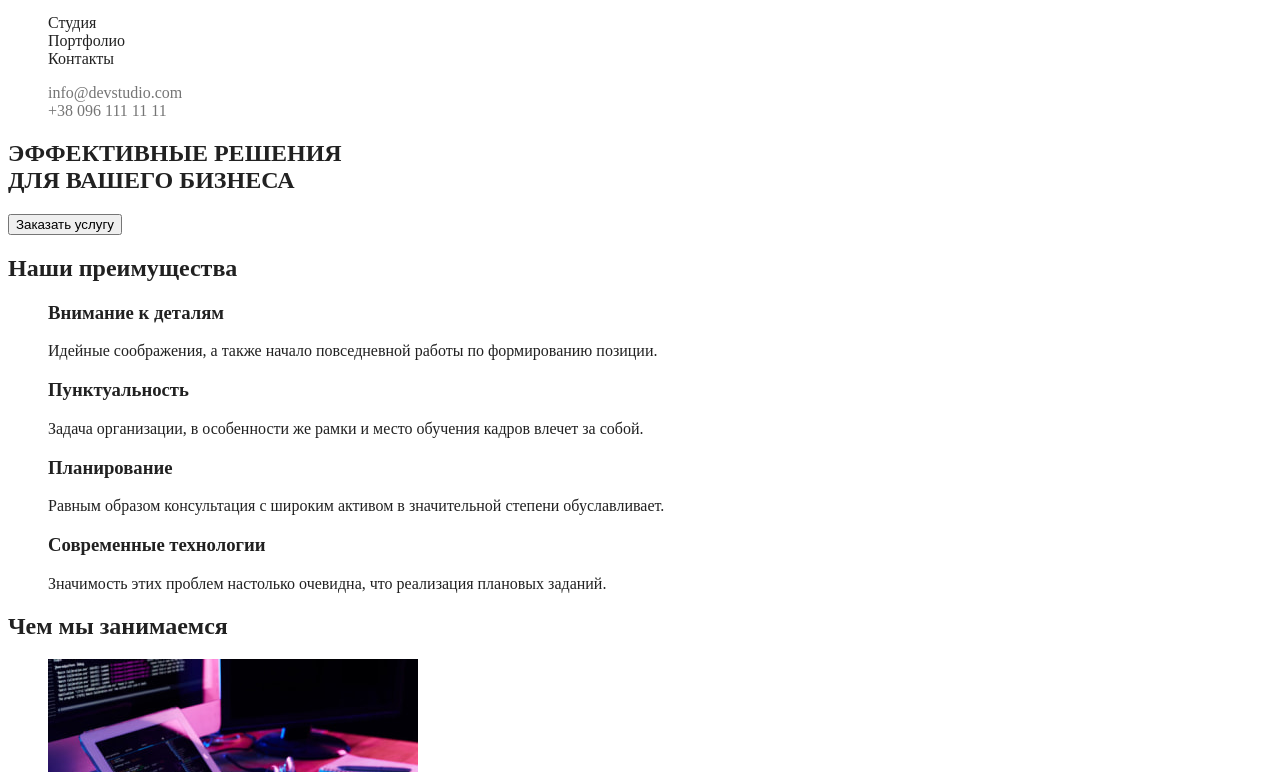
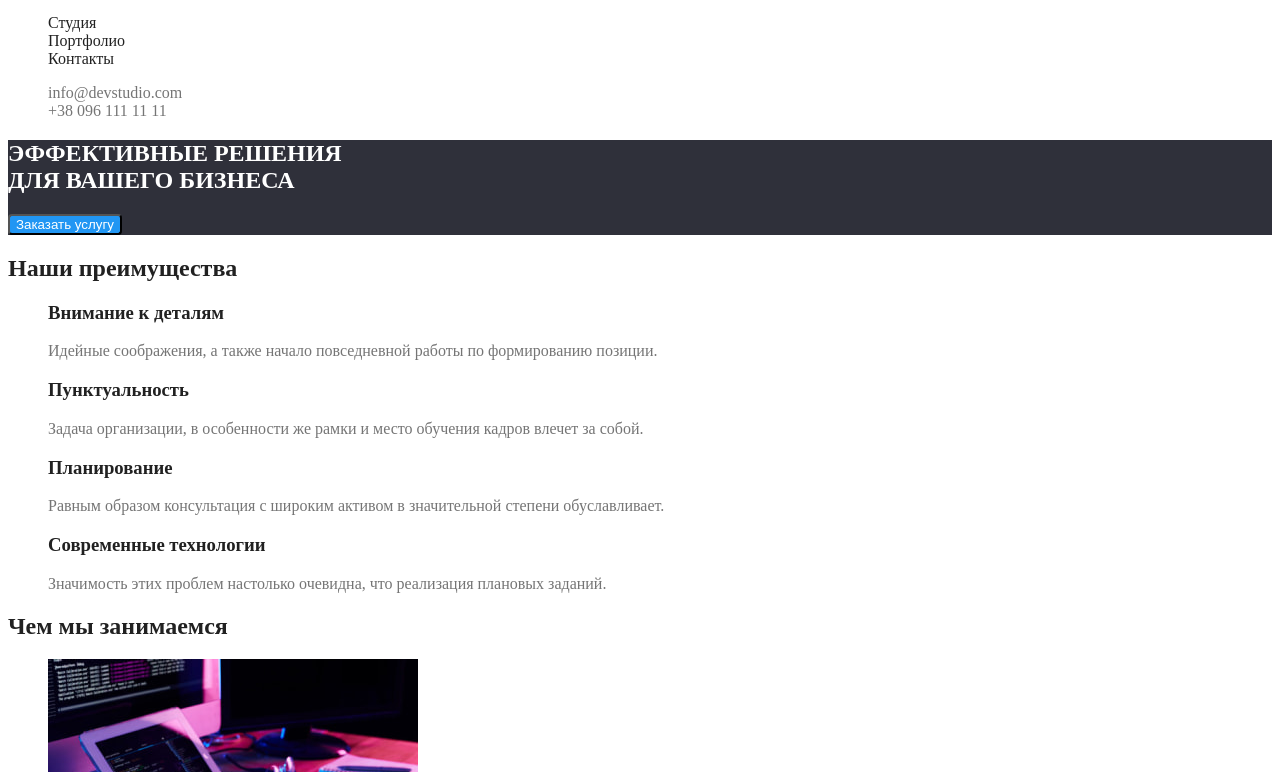
Before and after one commit to mmrbl/goit-markup-hw-02, a plain HTML site: page index.html in a window 1280 px wide. Shown: the part 28-800 px from the top of the page. Drawn offline with Linux system fonts and the light colour scheme.

Commit message:
Update styles.css
добавляет стилизацию цвета к части первой страницы

```diff
--- a/css/styles.css
+++ b/css/styles.css
@@ -17,7 +17,38 @@ body {
     --primary-text-color: #212121;
     --secondary-text-color: #757575;
     --hover-focus-color: #2196F3;
+    --white-text-color: #ffffff;
 }
+
+/* Первая страница */
+
+/* Герой */
+
+.hero {
+    background-color: #2F303A;
+}
+
+.hero h1 {
+    color: var(--white-text-color);
+}
+
+button {
+    color: var(--white-text-color);
+    background: var(--hover-focus-color);
+    border-radius: 4px;
+}
+
+/* Преимущества */
+
+.benefits p {
+    color: var(--secondary-text-color);
+}
+
+/* Чем мы занимаемся */
+
+
+
+/* вторая страница */
 
 .list {
     list-style: none;
```
